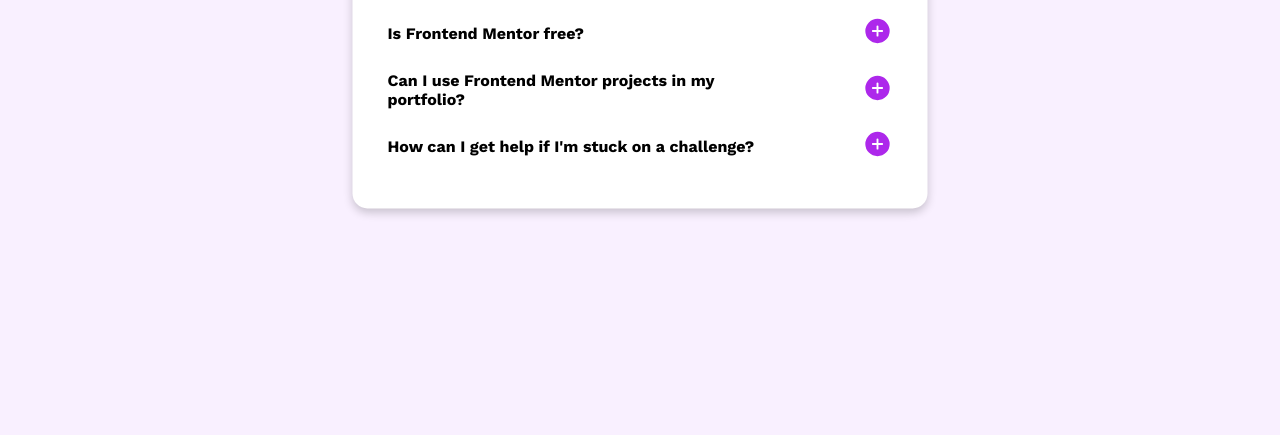
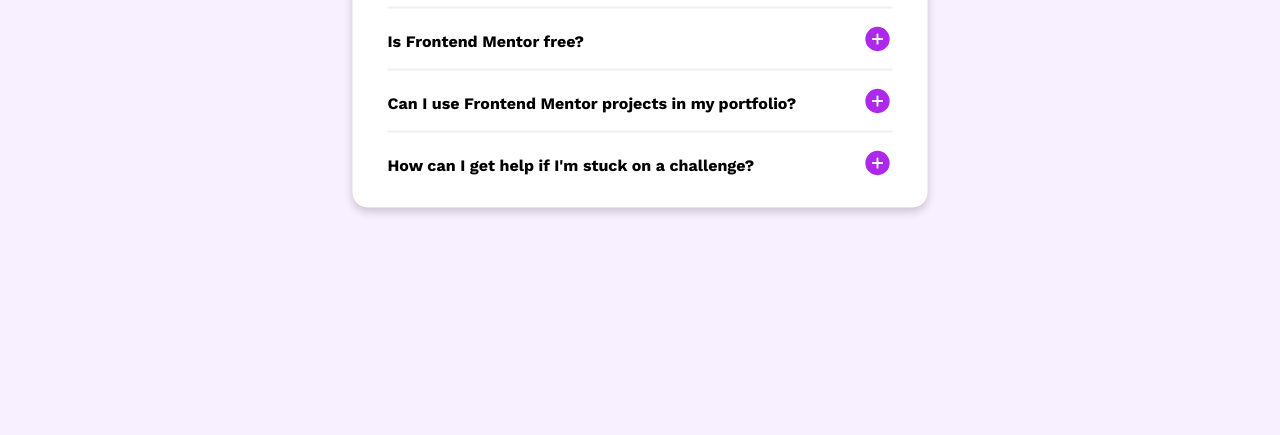
Before and after one commit to yashporiyaa/faq-accordion-main, a plain HTML site: page index.html in a window 1280 px wide. Shown: the part 365-800 px from the top of the page. Drawn offline with nearby package versions, Linux system fonts and the light colour scheme.

Commit message:
Update index.html

```diff
--- a/index.html
+++ b/index.html
@@ -61,7 +61,7 @@
               left: 50%;
               transform: translate(-50%, -50%);
               border-radius: 15px;
-            padding: 25px 35px 25px 35px;
+              padding: 25px 35px 15px 35px;
           }
           .header {
             display: flex;
@@ -78,21 +78,21 @@
             width: 100%;
             display: flex;
             align-items: center;
-          margin-bottom: 20px;
+            margin-bottom: 10px;
             cursor: pointer;
             transition: background-color 0.3s, color 0.3s;
           }
           .que:hover {
-          color: purple;
+            color: rgb(180, 5, 180);
           }
           .que p {
             width: 100%;
             font-weight: 600;
           }
           .plus {
-          width: 20%;
+            width: 10%;
             align-items: center;
-          padding-left: 70px;
+            padding-left: 20px;
           }
           .que1 {
             width: 90%;
@@ -111,6 +111,12 @@
           }
           .ans p {
             color: hsl(292, 16%, 49%);
+          }
+          hr {
+            margin-bottom: 15px;
+            border: none;
+            height: 2px;
+            background-color: #f0f0f0;
           }
     </style>
   </head>
@@ -140,6 +146,7 @@
               all levels and ideal for portfolio building.
             </p>
           </div>
+          <hr>
           <div class="que" onclick="toggleAnswer(this)">
             <div class="que2">
               <p>Is Frontend Mentor free?</p>
@@ -152,6 +159,7 @@
             <p>Yes, Frontend Mentor offers both free and premium coding challenges, with the free
               option providing access to a range of projects suitable for all skill levels.</p>
           </div>
+          <hr>
           <div class="que" onclick="toggleAnswer(this)">
             <div class="que3">
               <p>Can I use Frontend Mentor projects in my portfolio?</p>
@@ -164,6 +172,7 @@
             <p>Yes, you can use projects completed on Frontend Mentor in your portfolio. It's an excellent
               way to showcase your skills to potential employers!</p>
           </div>
+          <hr>
           <div class="que" onclick="toggleAnswer(this)">
             <div class="que4">
               <p>How can I get help if I'm stuck on a challenge?</p>
```
Lines whose indentation alone changed are shown as unchanged.
